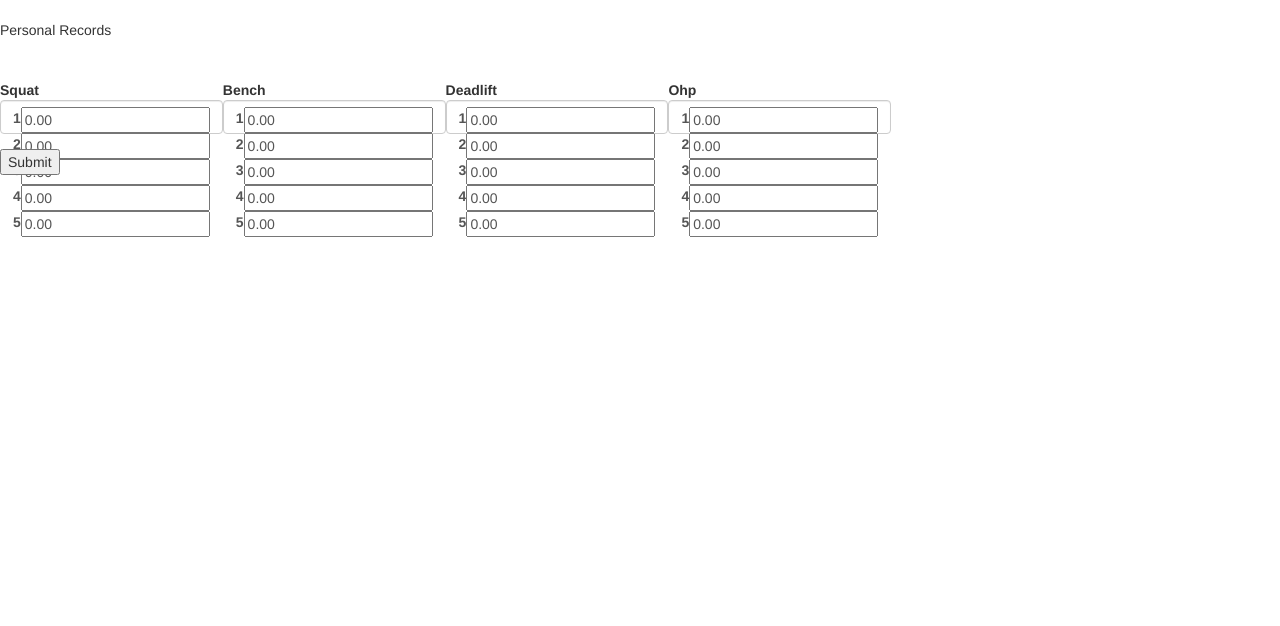
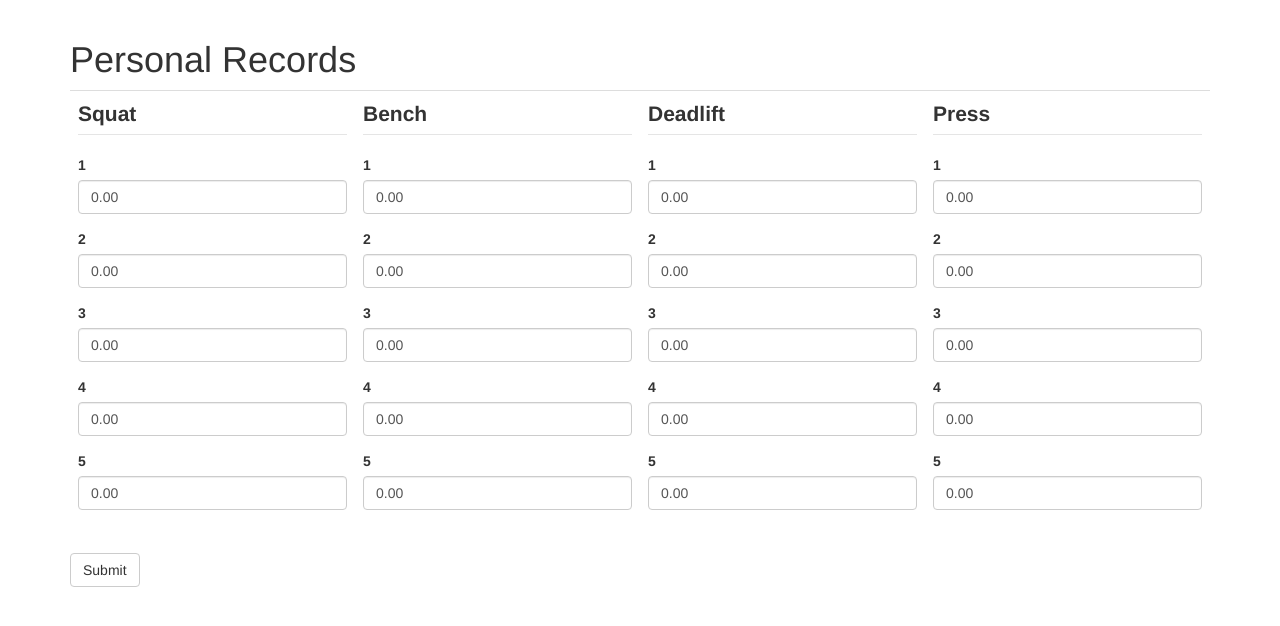
Before and after one commit to Rshep3087/strength_log, a Flask app: page /personal_records in a window 1280 px wide. Shown: the part 52-678 px from the top of the page. Run offline with Flask 2, Linux system fonts and the light colour scheme; the visitor is signed in with stand-in values (Sample User, id 1); data comes from the database, SQL or seed files in the repository; data that the repository does not hold is empty; some libraries are stand-ins or nearby versions.

Commit message:
personal records bootstrapped

```diff
--- a/strength_log/templates/personal_records.html
+++ b/strength_log/templates/personal_records.html
@@ -1,52 +1,32 @@
 {% extends "base.html" %}
-{% block content %}
+{% import 'bootstrap/wtf.html' as wtf %}
 
+{% block app_content %}
 <div class="mui-container">
-    <div class="mui--text-dark-secondary mui--text-display1">{{ title }}</div>
-    <div class="mui-divider"></div>
-    <br>
-    <br>
+    <h1>{{title}}</h1>
     <form class="mui-form" method="POST" action="">
         {{ form.hidden_tag() }}
         <div class="form-group">
-            <table class="mui-table">
-                <thead>
-                    <tr>
-                        <th>Squat</th>
-                        <th>Bench</th>
-                        <th>Deadlift</th>
-                        <th>Ohp</th>
-                    </tr>
-                </thead>
+            <table class="table">
                 <tbody>
                         <tr>
                             <td>
-                                <div class="mui-textfield">
-                                    {{ form.squat(class="form-control form-control-lg mui-textfield") }}
-                                </div>
+                                {{ wtf.form_field(form.squat) }}
                             </td>
                             <td>
-                                <div class="mui-textfield">
-                                    {{ form.bench(class="form-control form-control-lg mui-textfield") }}
-                                </div>
+                                {{ wtf.form_field(form.bench) }}
                             </td>
                             <td>
-                                <div class="mui-textfield">
-                                    {{ form.deadlift(class="form-control form-control-lg mui-textfield") }}
-                                </div>
+                                {{ wtf.form_field(form.deadlift) }}
                             </td>
                             <td>
-                                <div class="mui-textfield">
-                                    {{ form.press(class="form-control form-control-lg mui-textfield") }}
-                                </div>
+                                {{ wtf.form_field(form.press) }}
                             </td>
                         </tr>
                 </tbody>
             </table>
         </div>
-        <div class="form-group">
-            {{ form.submit(class="mui-btn mui-btn--raised submit-btn") }}
-        </div>
+        {{ wtf.form_field(form.submit) }}
     </form>
 </div>
 
```
